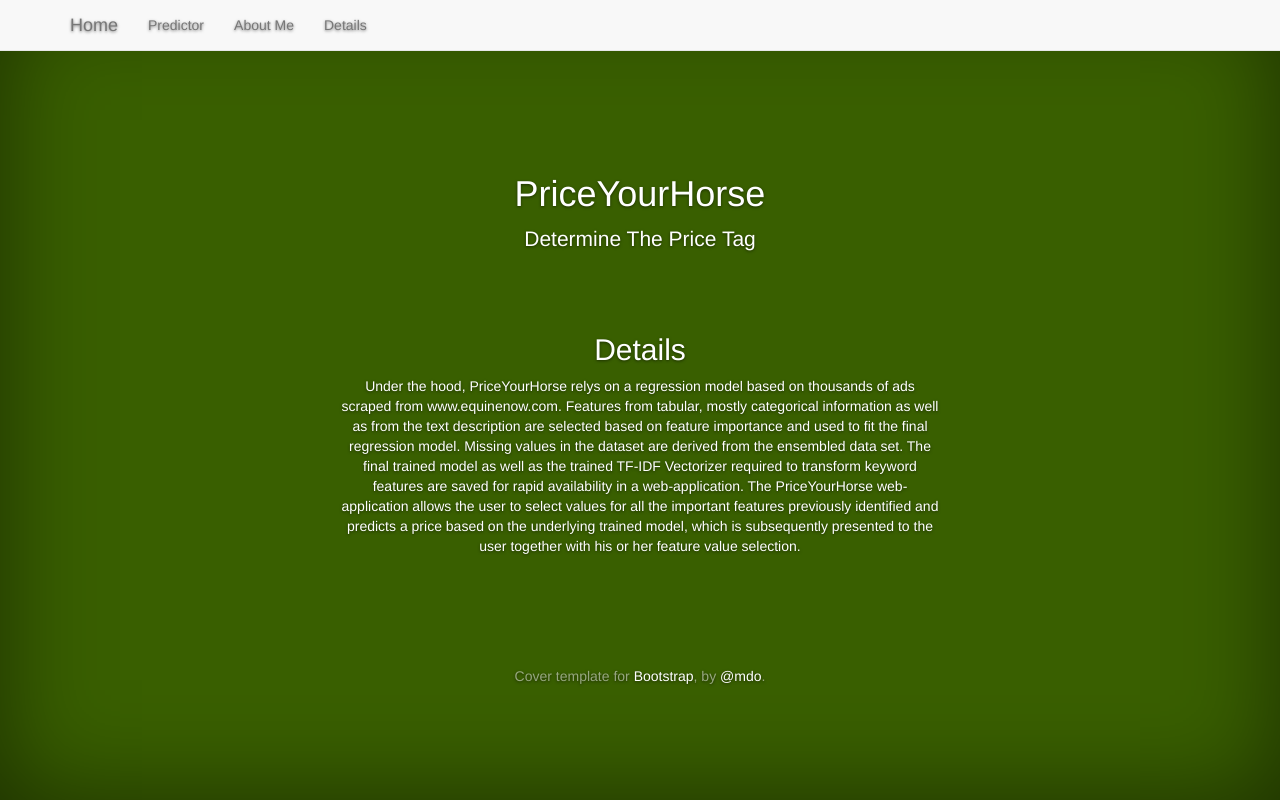
After one commit to guetgs/PriceYourHorse, a Python web app: template Web_App/templates/details.html in a window 1280 px wide. The commit adds this page. Run offline with Jinja, Linux system fonts and the light colour scheme; the template is opened without the code that fills it, so the values that code supplies are empty.

Commit message:
add html templates for web application

```diff
--- a/Web_App/templates/base.html
+++ b/Web_App/templates/base.html
@@ -37,6 +37,9 @@
             <li>
               <a href="/about_me">About Me</a>
             </li>
+            <li>
+              <a href="/details">Details</a>
+            </li>
           </ul>
         </div>
       </div>
--- /dev/null
+++ b/Web_App/templates/details.html
@@ -0,0 +1,10 @@
+{% extends 'base.html' %}
+{% block content %}
+<div class="inner cover">
+  <h1 class="cover-heading">PriceYourHorse</h1>
+  <p class="lead">Determine The Price Tag</p>
+  <br><br>
+  <h2>Details</h2>
+  <p>Under the hood, PriceYourHorse relys on a regression model based on thousands of ads scraped from <a href='http://www.equinenow.com/horses.htm'>www.equinenow.com</a>. Features from tabular, mostly categorical information as well as from the text description are selected based on feature importance and used to fit the final regression model. Missing values in the dataset are derived from the ensembled data set. The final trained model as well as the trained TF-IDF Vectorizer required to transform keyword features are saved for rapid availability in a web-application. The PriceYourHorse web-application allows the user to select values for all the important features previously identified and predicts a price based on the underlying trained model, which is subsequently presented to the user together with his or her feature value selection.</p>
+</div>
+{% endblock %}
--- a/Web_App/templates/form.html
+++ b/Web_App/templates/form.html
@@ -6,7 +6,7 @@
   <br><br>
     <form class="form-horizontal" action='/predictor' method='POST'>
         <fieldset>
-          <legend>Please select the characteristics of your horse</legend>
+          <h2>Please select the characteristics of your horse</h2>
           <div class="form-group">
             <label for="sex" class="col-lg-2 control-label">Sex</label>
             <div class="col-lg-10">
--- a/Web_App/templates/index.html
+++ b/Web_App/templates/index.html
@@ -5,7 +5,8 @@
   <p class="lead">Determine The Price Tag</p>
   <br><br>
   <p>PriceYourHorse simplifies the life of non-commercial horse buyers and sellers. No need to search manually through hundreds of ads to get a sense of the usual price range, just select the features of your animal and get a price estimate based on thousands of ads.</p>
-  <p>PriceYourHorse is a 2-week cap-stone data science project performed in the context of the Data Science Immersive Program offered by <a href='http://www.galvanize.com/courses/data-science/'>Galvanize, San Francisco</a>. The program covers intensive courswork on hypothesis testing, regularized linear and logistic regression, supervised and unsupervised machine learning, natural language processing, recommender algorithms and dimensionality reduction. This project brings together a broad range of those skills into a well rounded product. For more detailed information, click <a href='details/'>here</a>
+  <p>PriceYourHorse is a 2-week cap-stone data science project performed in the context of the Data Science Immersive Program offered by <a href='http://www.galvanize.com/courses/data-science/'>Galvanize, San Francisco</a>. The program covers intensive courswork on hypothesis testing, regularized linear and logistic regression, supervised and unsupervised machine learning, natural language processing, recommender algorithms and dimensionality reduction. This project brings together a broad range of those skills into a well rounded product. For more detailed information, click <a href='/details'>here</a>
+  <p>This work was powered by Pandas, BeautifulSoup, MongoDB, Sklearn, Statsmodels and Flask. Data was scratched from <a href='http://www.equinenow.com/horses.htm'>Equinenow.com</a>.
 </div>
 
 <div class="col-lg-5">
--- a/Web_App/templates/prediction.html
+++ b/Web_App/templates/prediction.html
@@ -6,12 +6,12 @@
   <br><br>
   <h2>The predicted price for your horse is</h2>
   <br>
-  <h2>${{price}}<h2>
+  <h2>{{price}}<h2>
 </div>
 
 <div class="col-lg-5">
   <p class="bs-component">
-    <a href="submit/" class="btn btn-default btn-lg btn-block">Back To Predictor</a>
+    <a href="/submit" class="btn btn-default btn-lg btn-block">Back To Predictor</a>
   </p>
 </div>
 {% endblock %}
```
Also changed, not shown: Web_App/templates/about_me.html (added, +11 -0 lines).
